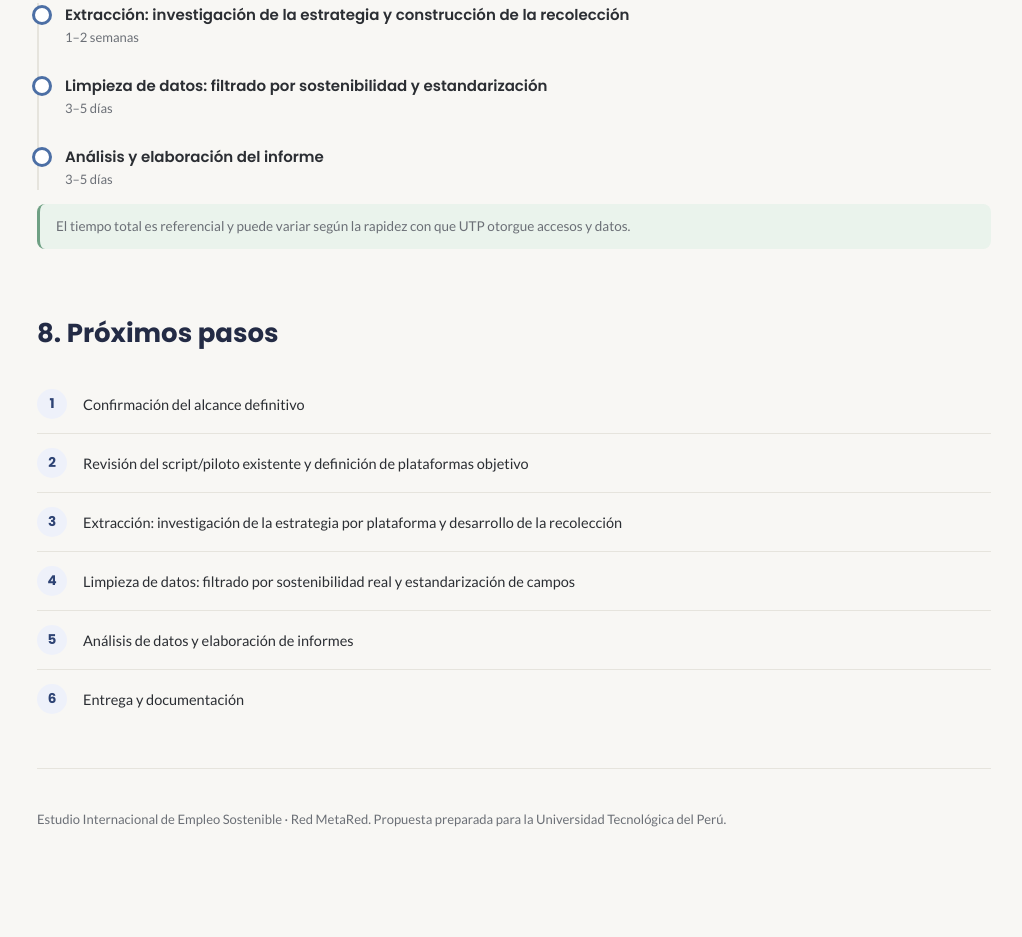
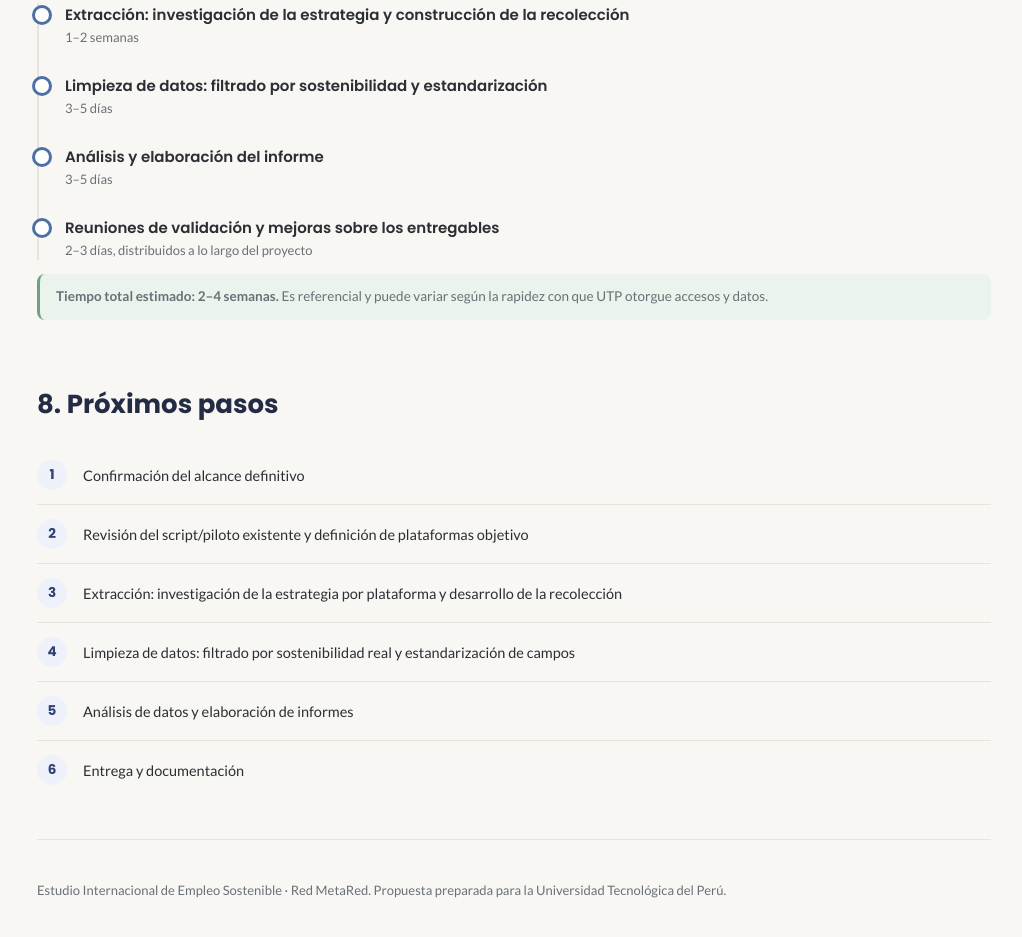
Before and after one commit to MaxCarbajal/web-lab, a plain HTML site: page propuestas/propuesta-metared.html in a window 1280 px wide. Shown: the part 3439-4376 px from the top of the page, without its empty margins (241-1263 px from the left). Drawn offline with Linux system fonts and the light colour scheme.

Commit message:
Agregar reuniones de validación y tiempo total al cronograma MetaRed
Co-Authored-By: Claude Sonnet 5 <noreply@anthropic.com>

```diff
--- a/propuestas/propuesta-metared.html
+++ b/propuestas/propuesta-metared.html
@@ -228,8 +228,9 @@
         <div class="tl-item"><div class="phase">Extracción: investigación de la estrategia y construcción de la recolección</div><div class="dur">1–2 semanas</div></div>
         <div class="tl-item"><div class="phase">Limpieza de datos: filtrado por sostenibilidad y estandarización</div><div class="dur">3–5 días</div></div>
         <div class="tl-item"><div class="phase">Análisis y elaboración del informe</div><div class="dur">3–5 días</div></div>
+        <div class="tl-item"><div class="phase">Reuniones de validación y mejoras sobre los entregables</div><div class="dur">2–3 días, distribuidos a lo largo del proyecto</div></div>
       </div>
-      <div class="note">El tiempo total es referencial y puede variar según la rapidez con que UTP otorgue accesos y datos.</div>
+      <div class="note"><b>Tiempo total estimado: 2–4 semanas.</b> Es referencial y puede variar según la rapidez con que UTP otorgue accesos y datos.</div>
     </section>
 
     <section id="pasos">
```
